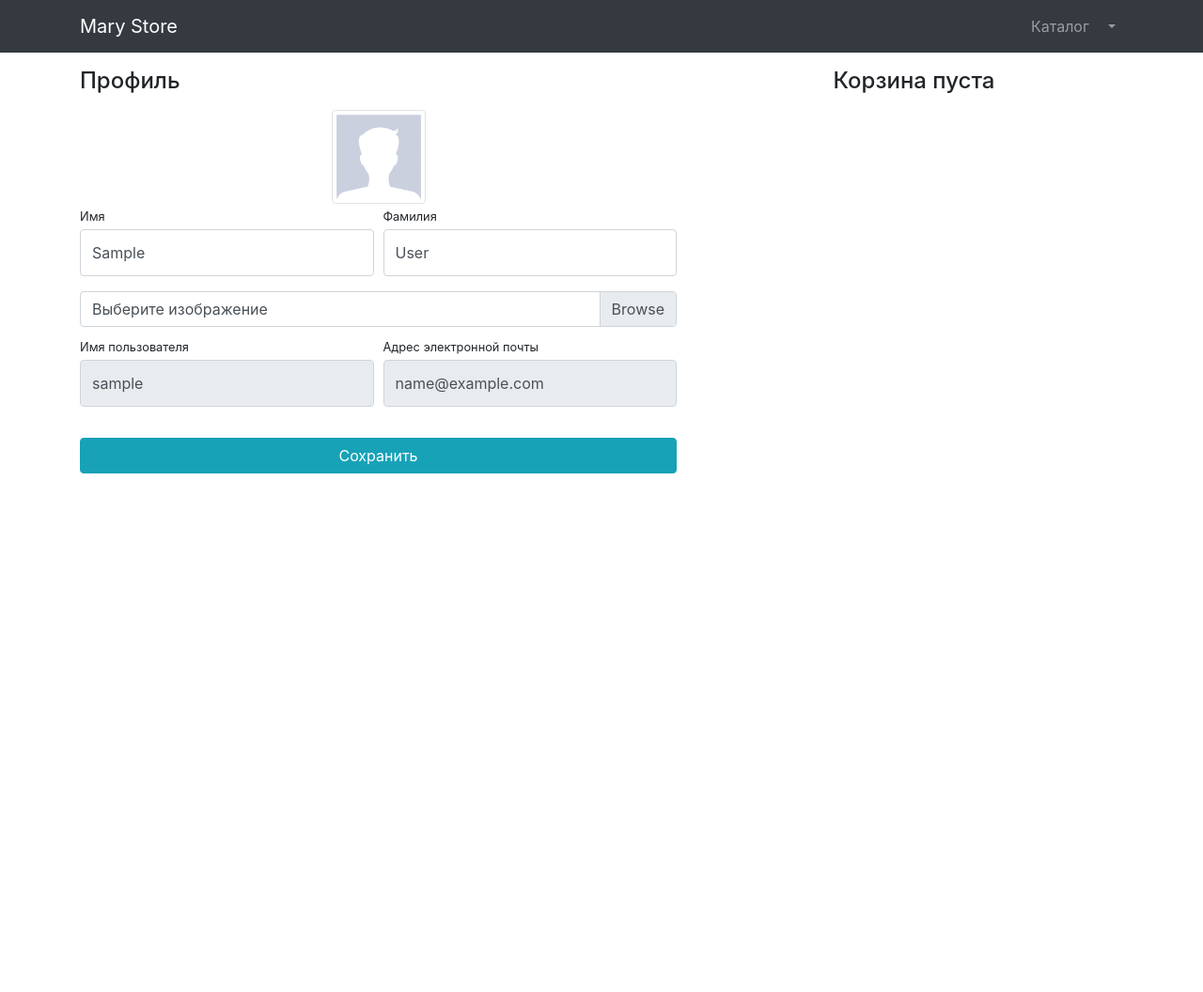
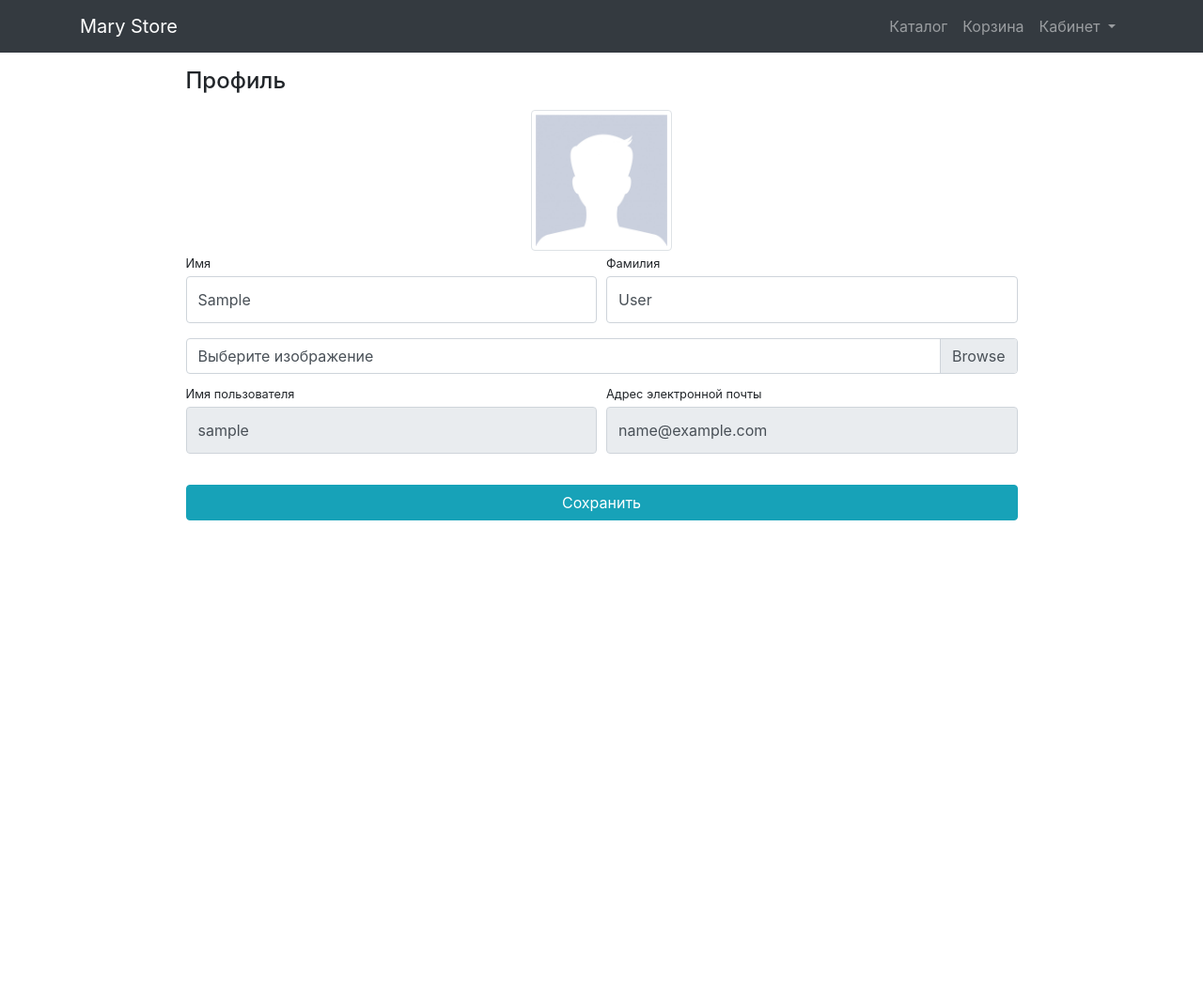
Before and after one commit to ShoomIT/Mary-Store, a Django app: page /users/profile/1 in a window 1280 px wide. Shown: the whole page at 94% size. Before the commit the page ends 504 px from the top, so only its background shows below. Run offline with Django 3.2, Linux system fonts and the light colour scheme; the visitor is signed in with stand-in values (Sample User, id 1); data comes from the database, SQL or seed files in the repository; data that the repository does not hold is empty; parts of the project's set-up code (start-up, migrations or seed data) failed here and were passed over; some libraries are stand-ins or nearby versions.

Commit message:
new basket

```diff
--- a/store-django/store/products/templates/products/base.html
+++ b/store-django/store/products/templates/products/base.html
@@ -35,10 +35,13 @@
                 <li class="nav-item">
                     <a class="nav-link" href="{% url 'products:index' %}">Каталог <i class="fas fa-shopping-bag"></i> </a>
                 </li>
+                <li class="nav-item">
+                    <a class="nav-link" href="{% url 'products:basket' user.id%}">Корзина <i class="fa fa-shopping-basket" aria-hidden="true"></i> </a>
+                </li>
                 {% if user.is_authenticated %}
                     <li class="nav-item dropdown">
                     <a class="nav-link dropdown-toggle" href="#" id="navbarDropdown" role="button"
-                       data-bs-toggle="dropdown" aria-expanded="false">
+                       data-bs-toggle="dropdown" aria-expanded="false">Кабинет
                         <i class="fas fa-user-circle"></i>
                     </a>
                     <ul class="dropdown-menu" aria-labelledby="navbarDropdown">
--- a/store-django/store/products/templates/products/baskets.html
+++ b/store-django/store/products/templates/products/baskets.html
@@ -1,11 +1,26 @@
+{% extends 'products/base.html' %}
+{% load static %}
+
+
+{% block css %}
+    <link href="{% static 'vendor/css/profile.css' %}" rel="stylesheet">
+{% endblock %}
+
+
 {% load humanize %}
+
+
+{% block content %}
+    <div class="container_basket">
+
         {% if baskets %}
+
             <h4 class="mt-3 mb-3 d-flex justify-content-between align-items-center mb-3">
                 Корзина <span class="badge badge-secondary badge-pill">{{ baskets.total_quantity }}</span>
             </h4>
 
             {% for basket in baskets %}
-        <div class="card mb-3">
+                <div class="card text-center" style="width: 24rem;">
                     <div class="card-body">
                         <h5 class="card-title">{{ basket.product.name }}</h5>
                         <p class="card-text">{{ basket.product.description }}</p>
@@ -27,19 +42,26 @@
                         </li>
                     </ul>
                 </div>
+                <h1></h1>
             {% endfor %}
 
             <div class="card mb-3">
                 <div class="card-footer">
-            <p class="float-left">Итого</p>
+                    <h4 class="float-left">Итого:</h4>
                     <h4 class="float-right">{{ baskets.total_sum|intcomma }}</h4>
                 </div>
             </div>
-    <a class="btn btn-success btn-lg float-right" href="{% url 'orders:order-create' %}">
+            <div class="text-center">
+                <a class="btn btn-success btn-lg" href="{% url 'orders:order-create' %}">
                     Оформить заказ
                 </a>
+            </div>
+
         {% else %}
             <h4 class="mt-3 mb-3 text-center">
                 Корзина пуста
             </h4>
         {% endif %}
+
+    </div>
+{% endblock %}
--- a/store-django/store/products/templates/products/index.html
+++ b/store-django/store/products/templates/products/index.html
@@ -7,10 +7,7 @@
 
 {% block content %}
     <section>
-        <!--    <div class="alert alert-light text-center" role="alert">-->
-        <!--        Информационное сообщение-->
-        <!--    </div>-->
-        <div class="container">
+            <div class="container">
             <div class="row">
                 <div class="col-lg-6">
                     <h1 class="mt-5">Mary Store</h1>
--- a/store-django/store/products/urls.py
+++ b/store-django/store/products/urls.py
@@ -1,7 +1,9 @@
+from django.contrib.auth.decorators import login_required
 from django.urls import path
 from django.views.decorators.cache import cache_page
 
 from products.views import ProductsListView, basket_add, basket_remove
+from users.views import UserProfileBasketView
 
 app_name = 'products'
 
@@ -9,6 +11,7 @@ urlpatterns = [
     path('', ProductsListView.as_view(), name='index'),
     path('category/<int:category_id>/', cache_page(30)(ProductsListView.as_view()), name='category'),
     path('page/<int:page>', ProductsListView.as_view(), name='paginator'),
+    path('profile/<int:pk>', login_required(UserProfileBasketView.as_view()), name='basket'),
     path('baskets/add/<int:product_id>/', basket_add, name='basket_add'),
     path('baskets/remove/<int:basket_id>/', basket_remove, name='basket_remove'),
 ]
--- a/store-django/store/static/vendor/css/profile.css
+++ b/store-django/store/static/vendor/css/profile.css
@@ -1,3 +1,16 @@
 body {
     padding-top: 56px;
+    align-content: center;
 }
+
+.container_basket {
+  max-width: 385px;
+  margin: auto;
+  height: 1000px;
+}
+
+.container_profile {
+  max-width: 885px;
+  margin: auto;
+  height: 1000px;
+}
--- a/store-django/store/users/templates/users/profile.html
+++ b/store-django/store/users/templates/users/profile.html
@@ -8,12 +8,12 @@
 
 
 {% block content %}
-    <div class="container">
+    <div class="container_profile">
         <div class="row">
-            <div class="col-lg-7">
+            <div class="col-lg-12">
                 <h4 class="mt-3 mb-3">Профиль</h4>
                 <div class="col-lg-12 text-center">
-                    <img width="100" height="100"
+                    <img width="150" height="150"
                          src="{% if user.image %}{{ user.image.url }}{% else %}{% static 'vendor/img/users/default_avatar.jpg' %}{% endif %}"
                          class="img-thumbnail">
                 </div>
@@ -56,11 +56,8 @@
                             <input class="btn btn-info btn-block" type="submit" value="Сохранить">
                         </div>
                     </div>
+
                 </form>
-            </div>
-
-            <div class="col-lg-5">
-                {% include 'products/baskets.html' %}
             </div>
         </div>
     </div>
--- a/store-django/store/users/views.py
+++ b/store-django/store/users/views.py
@@ -35,6 +35,16 @@ class UserProfileView(TitleMixin, UpdateView):
         return reverse_lazy('users:profile', args=(self.object.id,))
 
 
+class UserProfileBasketView(TitleMixin, UpdateView):
+    model = User
+    template_name = 'products/baskets.html'
+    form_class = UserProfileForm
+    title = 'Profile'
+
+    def get_success_url(self):
+        return reverse_lazy('products:basket', args=(self.object.id,))
+
+
 class EmailVerificationView(TitleMixin, TemplateView):
     title = 'Verify email'
     template_name = 'users/email_verification.html'
```
Lines whose indentation alone changed are shown as unchanged.
